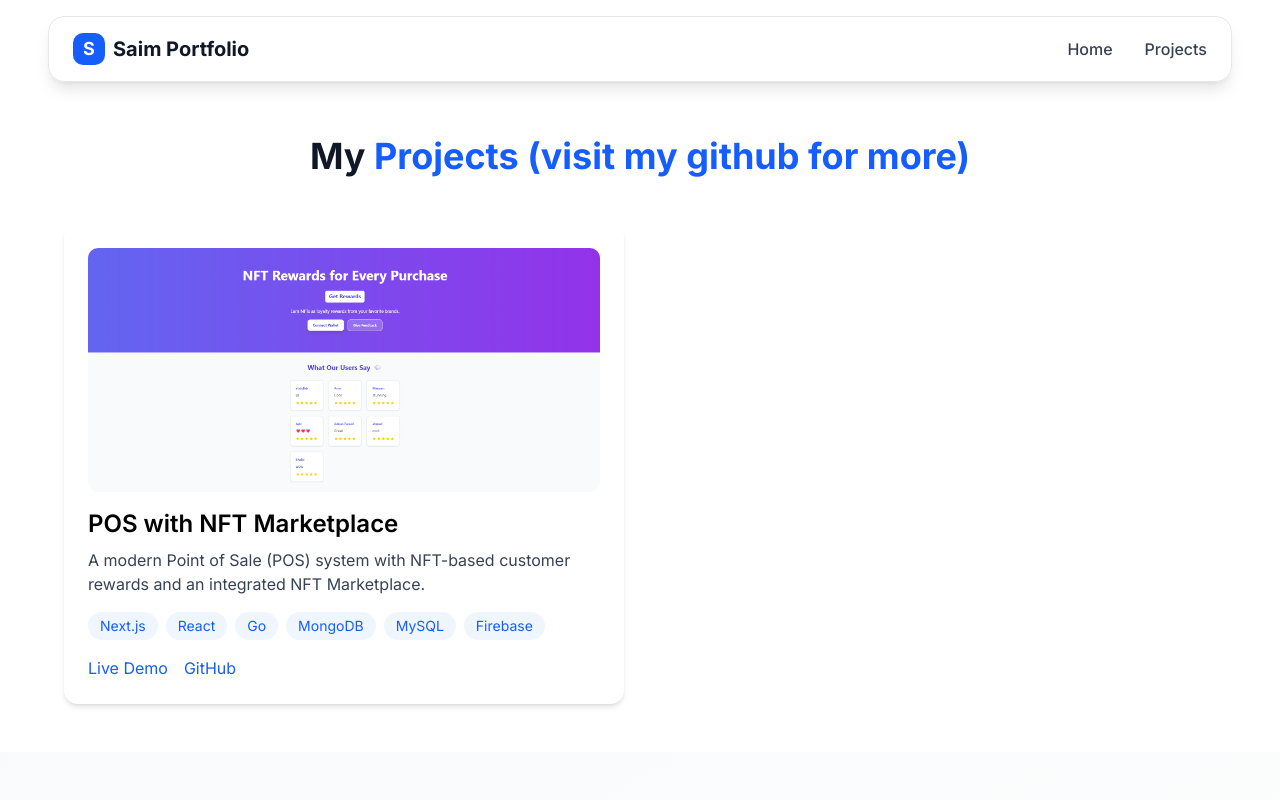
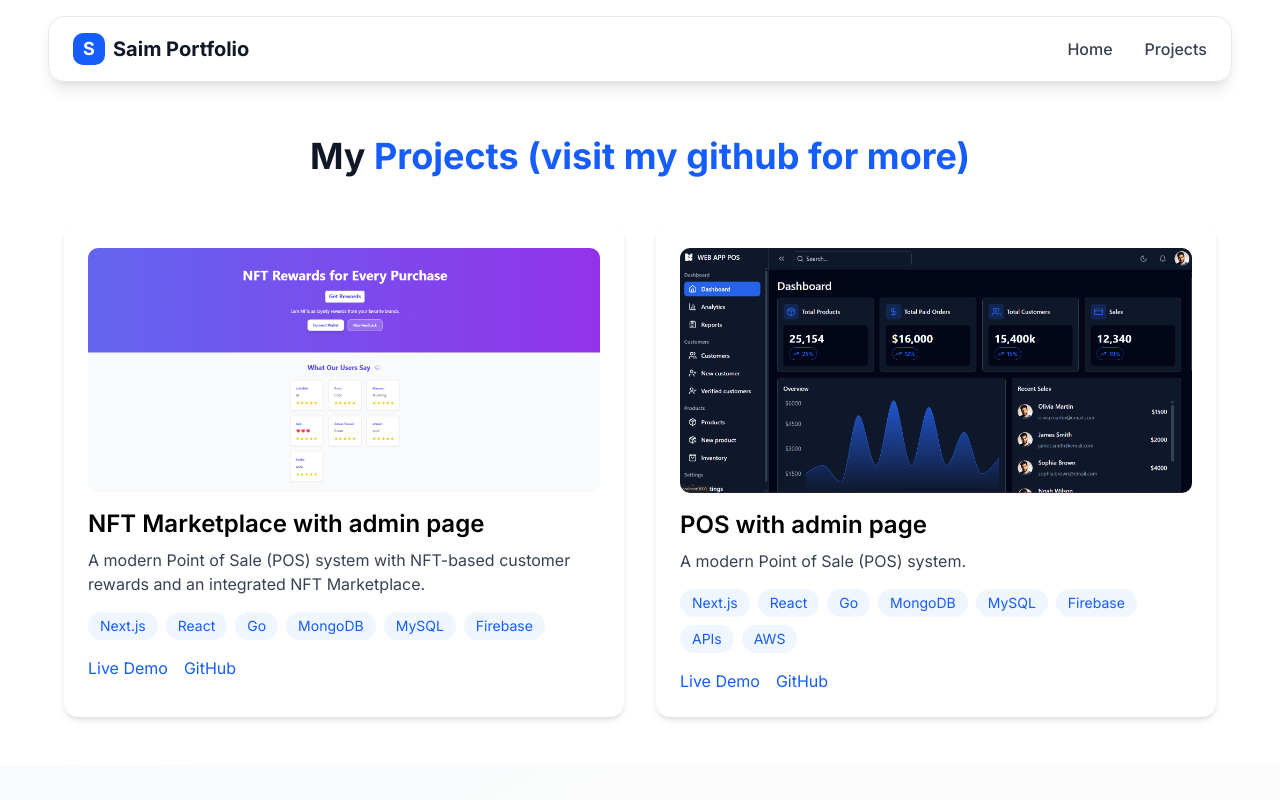
Before and after one commit to ahmed6913/saim-portfolio, a Next.js app: page /projects in a window 1280 px wide. Shown: the top 800 px of the page. Built offline with nearby package versions, Linux system fonts and the light colour scheme.

Commit message:
new content added

```diff
--- a/src/components/experience-projects.jsx
+++ b/src/components/experience-projects.jsx
@@ -56,7 +56,8 @@ export default function ExperienceProjects() {
         "Next.js App Router & Server Components",
         "TypeScript for Type Safety",
         "Responsive Design with Tailwind CSS",
-        "Performance Optimization"
+        "Performance Optimization",
+        "Web Design"
       ]
     },
     {
@@ -79,6 +80,28 @@ export default function ExperienceProjects() {
         "Cloud Deployment (Vercel, AWS)",
         "Performance Monitoring"
       ]
+    },
+    {
+    category: "Project Mangement",
+      concepts: [
+        "Agile SDLC",
+        "Scrum framework",
+        "Jira Tool",
+        "Notion Project Planning",
+        "Product Backlog",
+        "Stand-Ups"
+      ]
+    },
+     {
+
+      category: "Blockchain",
+      concepts: [
+        "Solidity",
+        "EVM",
+        "JavaScript Libraries web3.js/ether.js",
+        "Smart Contract Security"
+      ]
+
     }
   ];
 
--- a/src/components/hero.jsx
+++ b/src/components/hero.jsx
@@ -54,8 +54,8 @@ export default function Hero() {
 
           {/* Description */}
           <p className="text-xl md:text-2xl text-gray-600 dark:text-gray-300 mb-8 max-w-3xl mx-auto">
-            Full Stack Developer passionate about creating beautiful, functional, and user-friendly
-            web applications
+            Full Stack Software Developer passionate about creating beautiful, functional, and user-friendly
+            web applications & web3 products from design, development, testing and deployment with project coordination and DevOps
           </p>
 
           {/* Buttons */}
--- a/src/components/projectcard.jsx
+++ b/src/components/projectcard.jsx
@@ -13,13 +13,23 @@ function ProjectCard() {
   const projects = [
     {
       id: 1,
-      title: "POS with NFT Marketplace",
+      title: "NFT Marketplace with admin page",
       description:
         "A modern Point of Sale (POS) system with NFT-based customer rewards and an integrated NFT Marketplace.",
       technologies: ["Next.js", "React", "Go", "MongoDB", "MySQL", "Firebase"],
       liveLink: "https://nft-marketplace-81f39.web.app/",
       githubLink: "https://github.com/ahmed6913/NFT-Marketplace.git",
       image: "/NFT.png",
+    },
+     {
+      id: 2,
+      title: "POS with admin page",
+      description:
+        "A modern Point of Sale (POS) system.",
+      technologies: ["Next.js", "React", "Go", "MongoDB", "MySQL", "Firebase","APIs","AWS"],
+      liveLink: "https://web-app-pos-1deda.web.app/",
+      githubLink: "https://github.com/ahmed6913/web-app-pos.git",
+      image: "/pos.png",
     },
   ];
 
```
Also changed, not shown: public/pos.png (added).
